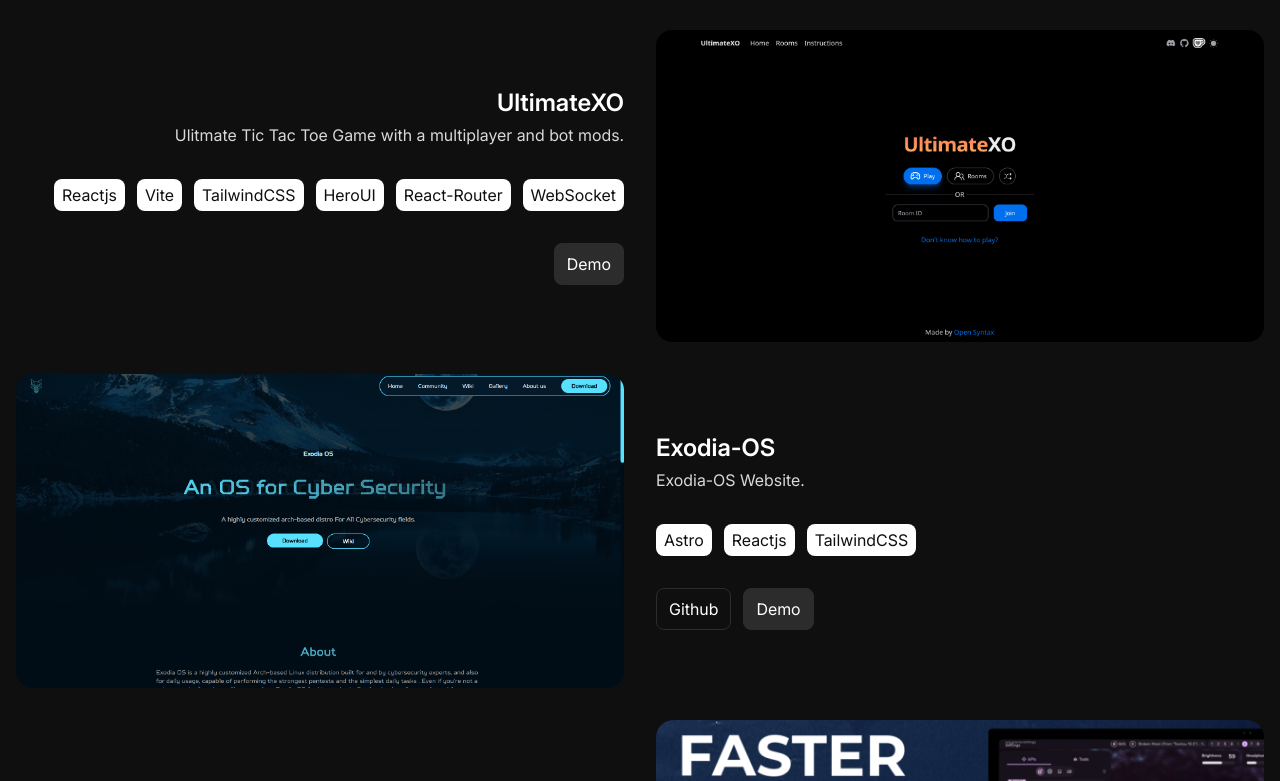
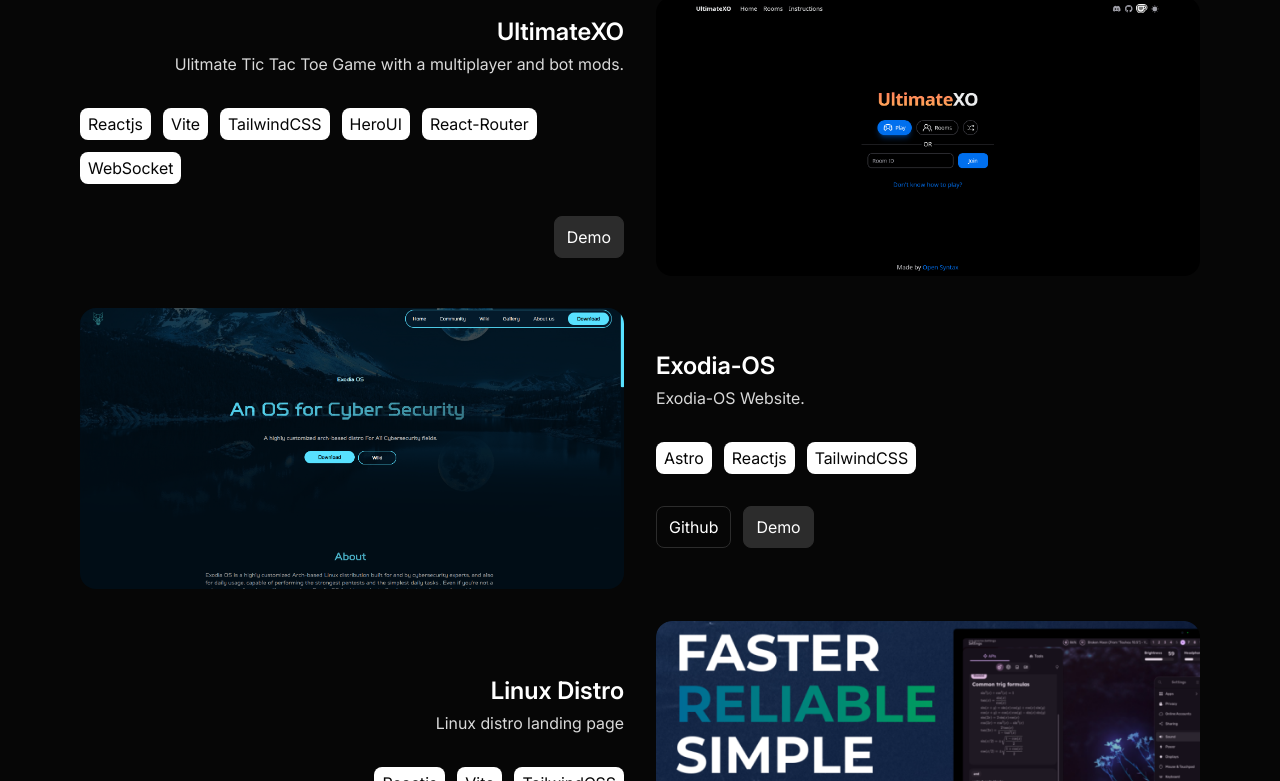
Before and after one commit to OmarIsADev/portfolio-v2, a React (Vite) app: page / in a window 1280 px wide. Shown: the part 1399-2180 px from the top of the page. Built offline with nearby package versions, Linux system fonts and the light colour scheme.

Commit message:
updated background color and projects grid responsviness

```diff
--- a/src/index.css
+++ b/src/index.css
@@ -9,7 +9,7 @@
 }
 
 :root {
-  --background: #0f0f0f;
+  --background: #060606;
   --color: #fff;
   --sub: #d9d9d9;
   --border: #2c2c2c;
--- a/src/sections/projects.jsx
+++ b/src/sections/projects.jsx
@@ -61,7 +61,7 @@
 
 export default function Projects() {
   return (
-    <div id="projects" className="flex flex-col items-center gap-16">
+    <div id="projects" className="flex flex-col items-center gap-16 px-6 sm:px-16">
       <div className="flex flex-col items-center gap-4">
         <h2>Projects</h2>
         <h3>Personal projects</h3>
@@ -80,10 +80,10 @@
   const { header, description, img, stack, demo, github } = project;
 
   return (
-    <div className="grid max-w-[1312px] md:grid-cols-2 gap-8">
+    <div className="grid max-w-[1312px] lg:grid-cols-2 gap-8">
       <img
         src={img}
-        className={`rounded-2xl ${index % 2 === 0 ? "-order-1 justify-self-end" : "md:order-1"}`}
+        className={`rounded-2xl ${index % 2 === 0 ? "-order-1 justify-self-end" : "lg:order-1"}`}
         alt=""
       />
       <div
--- a/tailwind.config.js
+++ b/tailwind.config.js
@@ -8,7 +8,7 @@
     extend: {
       colors: {
         primary: '#2c2c2c',
-        bg: "#0F0F0F"
+        bg: "#060606"
       }
     },
   },
```
